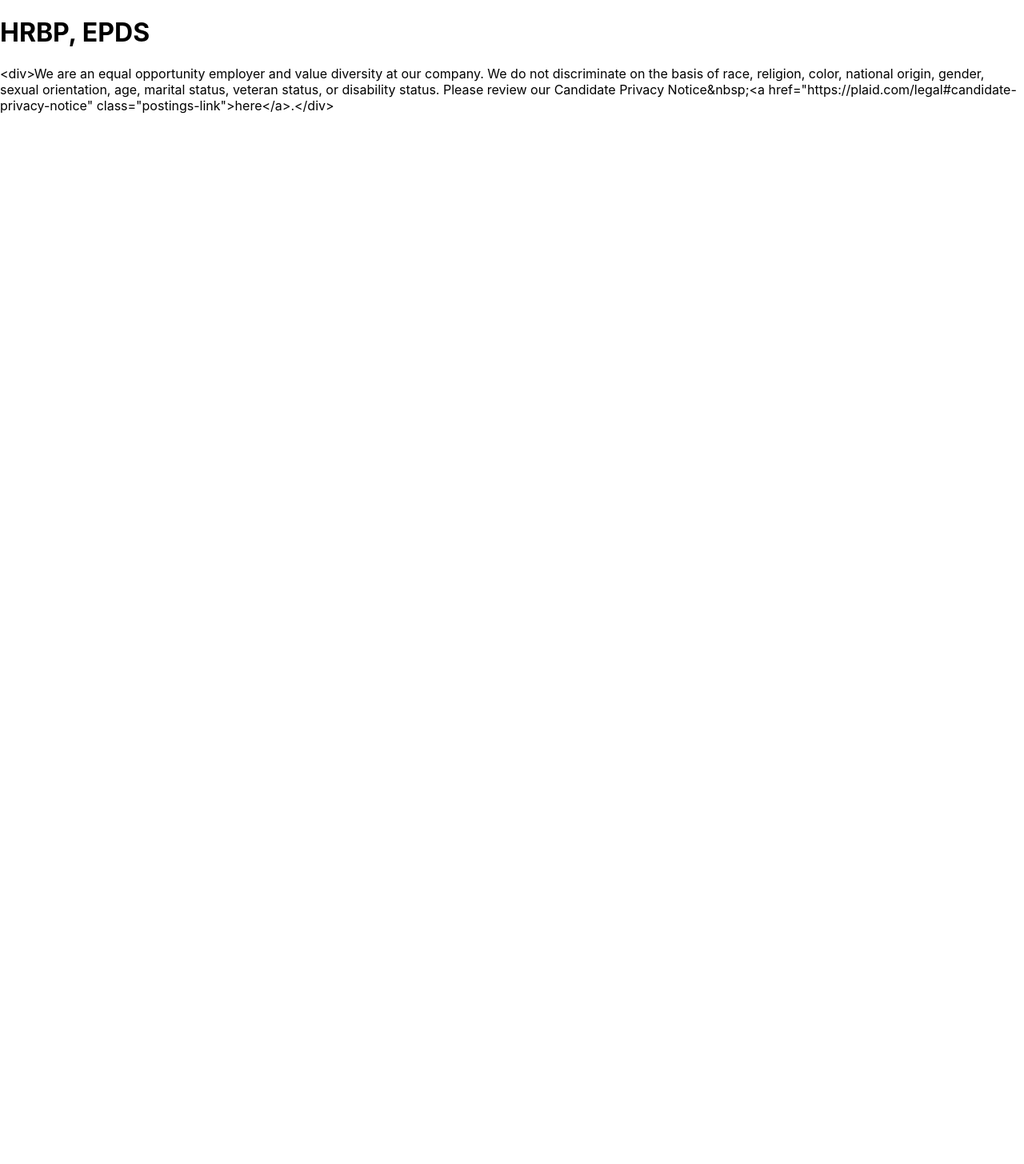
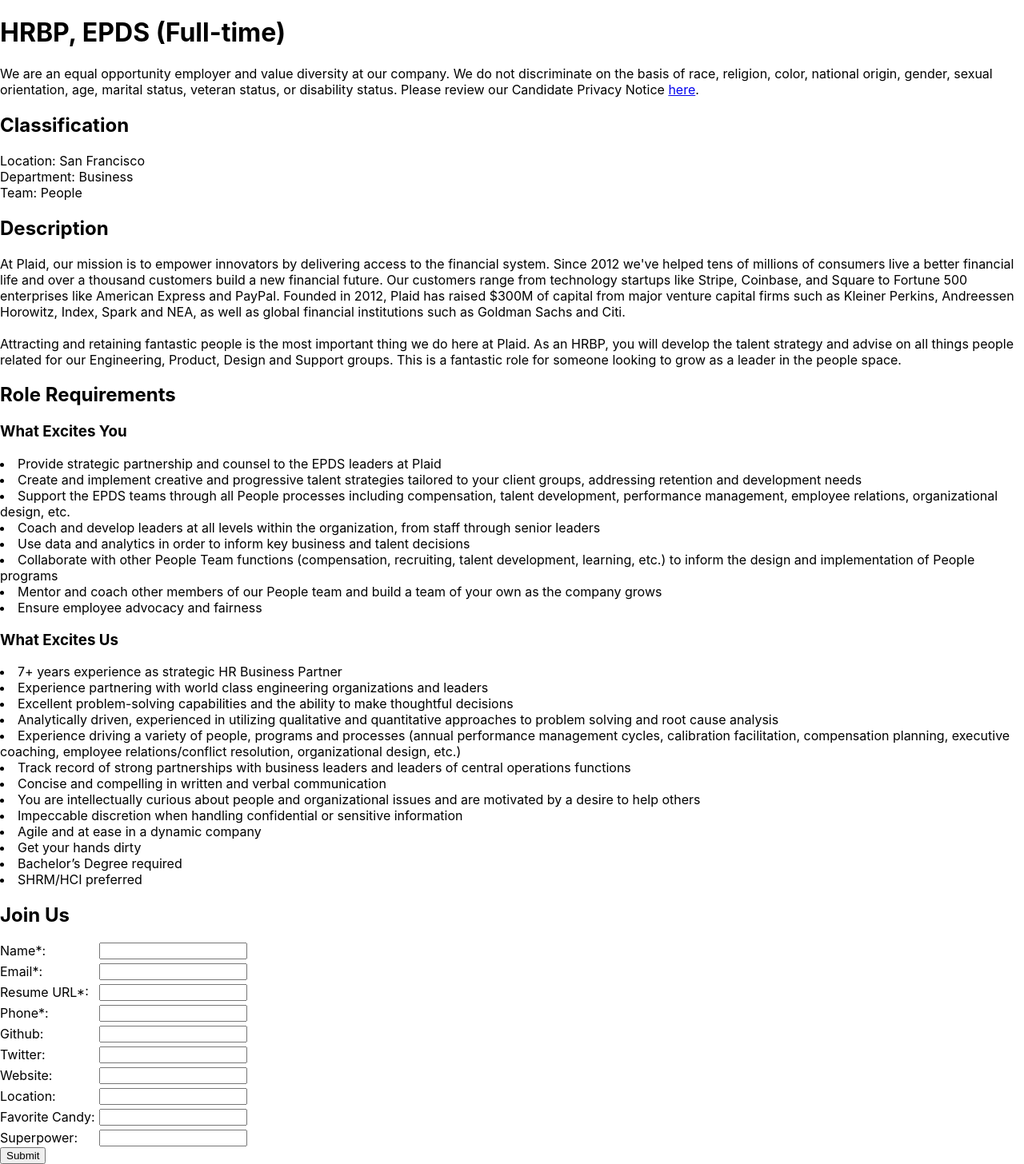
Before and after one commit to john-patterson/plaid-job-client, a React (Create React App) app: page /apply/014131e1-de48-4e94-b569-eb0e928e45d8 in a window 1280 px wide. Shown: the whole page at 80% size. Before the commit the page ends 800 px from the top, so only its background shows below. Built offline with nearby package versions, Linux system fonts and the light colour scheme.

Commit message:
skeleton of job apply page finished

```diff
--- a/package.json
+++ b/package.json
@@ -10,10 +10,12 @@
     "@types/node": "^12.0.0",
     "@types/react": "^17.0.0",
     "@types/react-dom": "^17.0.0",
+    "@types/react-html-parser": "^2.0.1",
     "@types/react-router-dom": "^5.1.7",
     "axios": "^0.21.1",
     "react": "^17.0.1",
     "react-dom": "^17.0.1",
+    "react-html-parser": "^2.0.2",
     "react-router-dom": "^5.2.0",
     "react-scripts": "4.0.3",
     "typescript": "^4.1.2",
--- a/src/pages/JobApplyPage.css
+++ b/src/pages/JobApplyPage.css
@@ -0,0 +1,22 @@
+.form-data {
+    display: grid;
+    grid-template-columns: max-content max-content;
+    grid-gap: 5px;
+}
+
+.form-data label {
+    text-align: left;
+}
+
+.form-data label:after {
+    content: ":";
+}
+
+.form-data label.required:after {
+    content: "*:";
+}
+
+.form-data input {
+    text-align: right;
+    justify-content: right;
+}
--- a/src/pages/JobApplyPage.tsx
+++ b/src/pages/JobApplyPage.tsx
@@ -1,17 +1,147 @@
-import React from 'react';
+import React, { useState } from 'react';
 import { JobPosting } from '../sdk/JobPostingApi';
+import ReactHtmlParser from 'react-html-parser';
 
 import './JobApplyPage.css';
+import { useHistory } from 'react-router';
 
 export interface IJobApplyPageProps {
   post: JobPosting;
 }
 
+
+interface JobRequest {
+    name: string;
+    email: string;
+    resume: string;
+    phone: string;
+    job_id: string;
+
+    // Optional attributes
+    github?: string;
+    twitter?: string;
+    website?: string;
+    location?: string;
+    favorite_candy?: string;
+    superpower?: string;
+}
+
+
+type InputType = "text" | "email" | "url" | "tel";
+
+interface ITextInputProps {
+  label: string;
+  onChanged: (value: string) => void;
+  required?: boolean;
+  initialValue?: string;
+  type?: InputType;
+}
+
+function TextInput(props: ITextInputProps): JSX.Element {
+  const [currentValue, setCurrentValue] = useState(props.initialValue ?? "");
+
+  const updateValue = (event: React.ChangeEvent<HTMLInputElement>): void => {
+    const value = event.target.value;
+    props.onChanged(value);
+    setCurrentValue(value);
+  };
+
+  return (
+    <>
+      <label className={props.required ? "required" : ""}>
+        {props.label}
+      </label>
+      <input type={props.type ?? "text"} onChange={updateValue} value={currentValue} />
+    </>
+  );
+}
+
+function JobApplicationForm(props: IJobApplyPageProps): JSX.Element {
+  const jobId = props.post.id;
+  const [name, setName] = useState("");
+  const [email, setEmail] = useState("");
+  const [resumeUrl, setResumeUrl] = useState("");
+  const [phone, setPhone] = useState("");
+
+  const [github, setGithub] = useState<string | undefined>(undefined);
+  const [twitter, setTwitter] = useState<string | undefined>(undefined);
+  const [website, setWebsite] = useState<string | undefined>(undefined);
+  const [location, setLocation] = useState<string | undefined>(undefined);
+  const [favoriteCandy, setFavoriteCandy] = useState<string | undefined>(undefined);
+  const [superpower, setSuperpower] = useState<string | undefined>(undefined);
+
+  const createFormObject = (): JobRequest => ({
+    job_id: jobId,
+    name,
+    email,
+    resume: resumeUrl,
+    phone,
+    github,
+    twitter,
+    website,
+    location,
+    favorite_candy: favoriteCandy,
+    superpower
+  });
+
+  const history = useHistory();
+
+  const handleSubmit = (): void => {
+    console.log(JSON.stringify(createFormObject()));
+    history.push('/');
+  };
+
+  return (
+    <form className="job-application" onSubmit={handleSubmit}>
+      <div className="form-data">
+        <TextInput label="Name" onChanged={setName} required={true} />
+        <TextInput label="Email" onChanged={setEmail} required={true} type="email" />
+        <TextInput label="Resume URL" onChanged={setResumeUrl} required={true} type="url" />
+        <TextInput label="Phone" onChanged={setPhone} required={true} type="tel" />
+
+        <TextInput label="Github" onChanged={setGithub} type="url" />
+        <TextInput label="Twitter" onChanged={setTwitter} type="url" />
+        <TextInput label="Website" onChanged={setWebsite} type="url" />
+        <TextInput label="Location" onChanged={setLocation} type="text" />
+        <TextInput label="Favorite Candy" onChanged={setFavoriteCandy} type="text" />
+        <TextInput label="Superpower" onChanged={setSuperpower} type="text" />
+      </div>
+
+      <input type="submit" value="Submit" />
+    </form>
+  );
+}
+
 export default function JobApplyPage(props: IJobApplyPageProps): JSX.Element {
   return (
     <div>
-      <h1>{props.post.text}</h1>
-      <p>{props.post.additional}</p>
+      <h1>{props.post.text} ({props.post.categories.commitment})</h1>
+      <div>{ReactHtmlParser(props.post.additional)}</div>
+      <h2>Classification</h2>
+      <div className="job-categories">
+        <div>Location: {props.post.categories.location}</div>
+        <div>Department: {props.post.categories.department}</div>
+        <div>Team: {props.post.categories.team}</div>
+      </div>
+      <h2>Description</h2>
+      <div className="job-description">
+        {ReactHtmlParser(props.post.description)}
+      </div>
+      <h2>Role Requirements</h2>
+      <div className="job-requirements">
+        { props.post.lists.map((ls, idx) => {
+          return (
+            <div key={idx}>
+              <h3>{ls.text}</h3>
+              <div>
+                {ReactHtmlParser(ls.content)}
+              </div>
+            </div>
+          );
+        })}
+      </div>
+      <h2>Join Us</h2>
+      <JobApplicationForm post={props.post} />
     </div>
   );
 }
```
Also changed, not shown: 1 other file (tests, documents, lock files or other folders).
